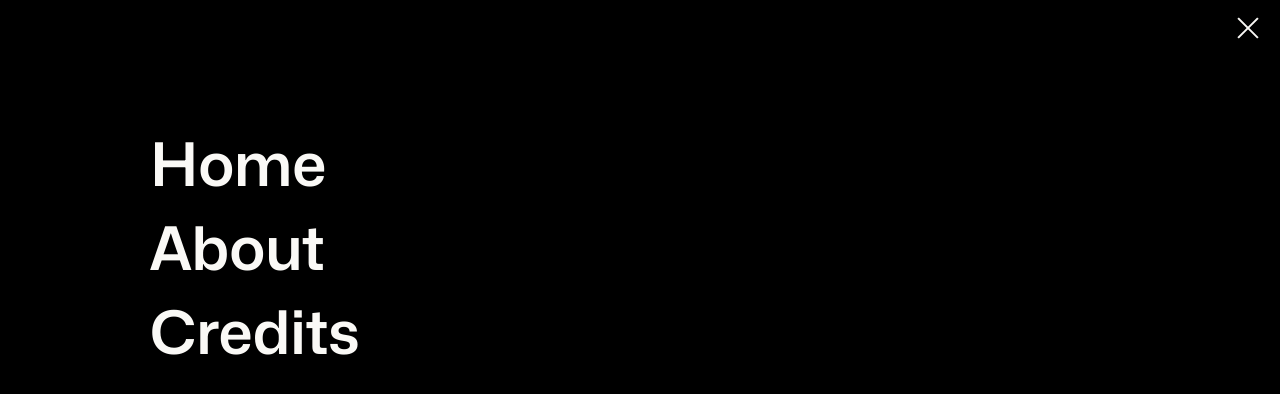
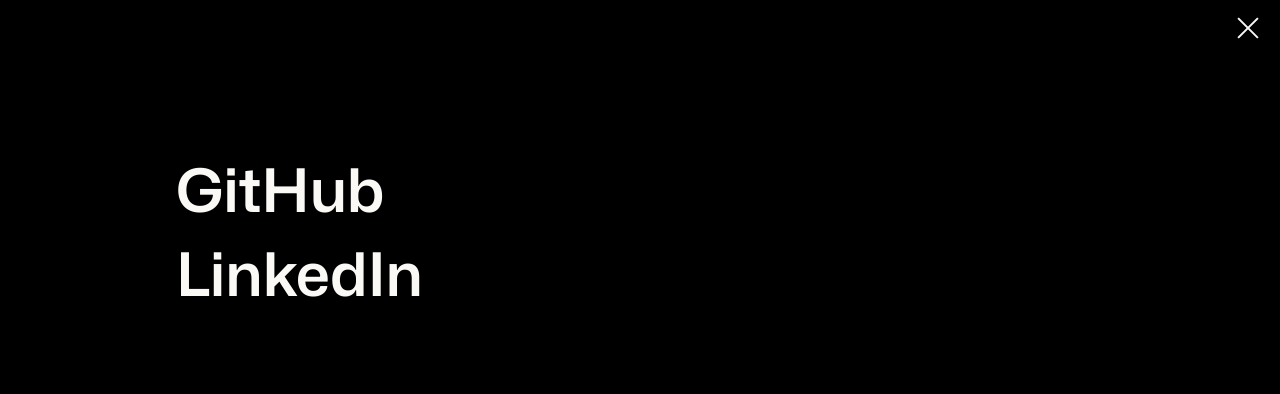
Before and after one commit to denislav-d/personal-portfolio, a Next.js app: page / in a window 1280 px wide. Both pictures are taken after a click on the button 1248 px from the left and 28 px from the top of the page. Shown: the top 394 px of the page. Built offline with nearby package versions, Linux system fonts and the light colour scheme.

Commit message:
Additional project and navigation information added

```diff
--- a/src/app/components/NavBar.tsx
+++ b/src/app/components/NavBar.tsx
@@ -20,7 +20,7 @@
       </button>
 
       <motion.div
-        className="fixed top-0 w-full h-[100dvh] p-1.5 bg-dark text-light z-40"
+        className="fixed top-0 w-full h-[100dvh] bg-dark text-light z-40"
         initial={false}
         animate={isOpen ? "open" : "closed"}
         variants={{
@@ -39,7 +39,7 @@
           },
         }}
       >
-        <div className="flex flex-col gap-2 md:gap-0 lg:gap-6 justify-center font-semibold text-[2.35rem] md:text-[3.5rem] lg:text-6xl px-4 md:px-16 xl:px-36 mt-32 z-50 list-none">
+        <div className="flex flex-col gap-2 md:gap-0 lg:gap-6 justify-center font-semibold text-[2.35rem] md:text-[3.5rem] lg:text-6xl px-6 md:px-24 xl:px-44 mt-40 z-50 list-none">
           {navLinks.map((item) => (
             <motion.li
               key={item.id}
@@ -51,7 +51,12 @@
                 },
               }}
             >
-              <Link href={item.link}>{item.title}</Link>
+              <Link
+                className="inline-block cursor-pointer hover:scale-[0.97] duration-300"
+                href={item.link}
+              >
+                {item.title}
+              </Link>
             </motion.li>
           ))}
         </div>
--- a/src/app/data.ts
+++ b/src/app/data.ts
@@ -17,9 +17,8 @@
 };
 
 export const navLinks: NavLink[] = [
-  { id: 1, title: "Home", link: "/home" },
-  { id: 2, title: "About", link: "/about" },
-  { id: 3, title: "Credits", link: "/credits" },
+  { id: 1, title: "GitHub", link: "https://github.com/denislav-d" },
+  { id: 2, title: "LinkedIn", link: "https://www.linkedin.com/in/denislavd/" },
 ];
 
 export const projects: Project[] = [
@@ -46,7 +45,8 @@
     type: "Next.js",
     info_context:
       "Vetemòre started as a response to my frustration as a fashion enthusiast. When browsing online fashion stores I often noticed the prioritization of profit from these websites, which is pretty understandable, but I have always felt the need of knowing more before I buy something. This curiousity always led me to an infinite search for more information about a certain piece, which I was interested about and considered buying. The outcome most of the times was barely any information or many suspicious websites, filled with untrustworthy content. This is why I came up with the idea of Vetemòre - 'vêtements' in french means 'clothes' and '-more' - the website focusing on more details about the clothes. The goal of Vetemòre is to provide enthusiasts and people who care about what they buy with more information about the designer, designer character and way of thinking, brand, design process and goal, sustainability, inspiration and etc.",
-    info_myrole: "",
+    info_myrole:
+      "I developed a responsive user interface tailored for an online fashion store, with a primary focus on improving the accessibility of product and designer information. This involved creating a Python web scraper to extract existing product data, which was then saved in a .csv file, fetched and rendered onto the user interface. Additionally, I implemented sorting and filtering functionalities for products spanning various categories, enhancing the overall user experience by enabling smoother navigation and selection processes.",
   },
   // {
   //   id: 3,
--- a/src/app/layout.tsx
+++ b/src/app/layout.tsx
@@ -2,8 +2,8 @@
 import "./globals.css";
 
 export const metadata: Metadata = {
-  title: "Create Next App",
-  description: "Generated by create next app",
+  title: "Denislav Dimitrov",
+  description: "Denislav's personal portfolio",
 };
 
 export default function RootLayout({
```
